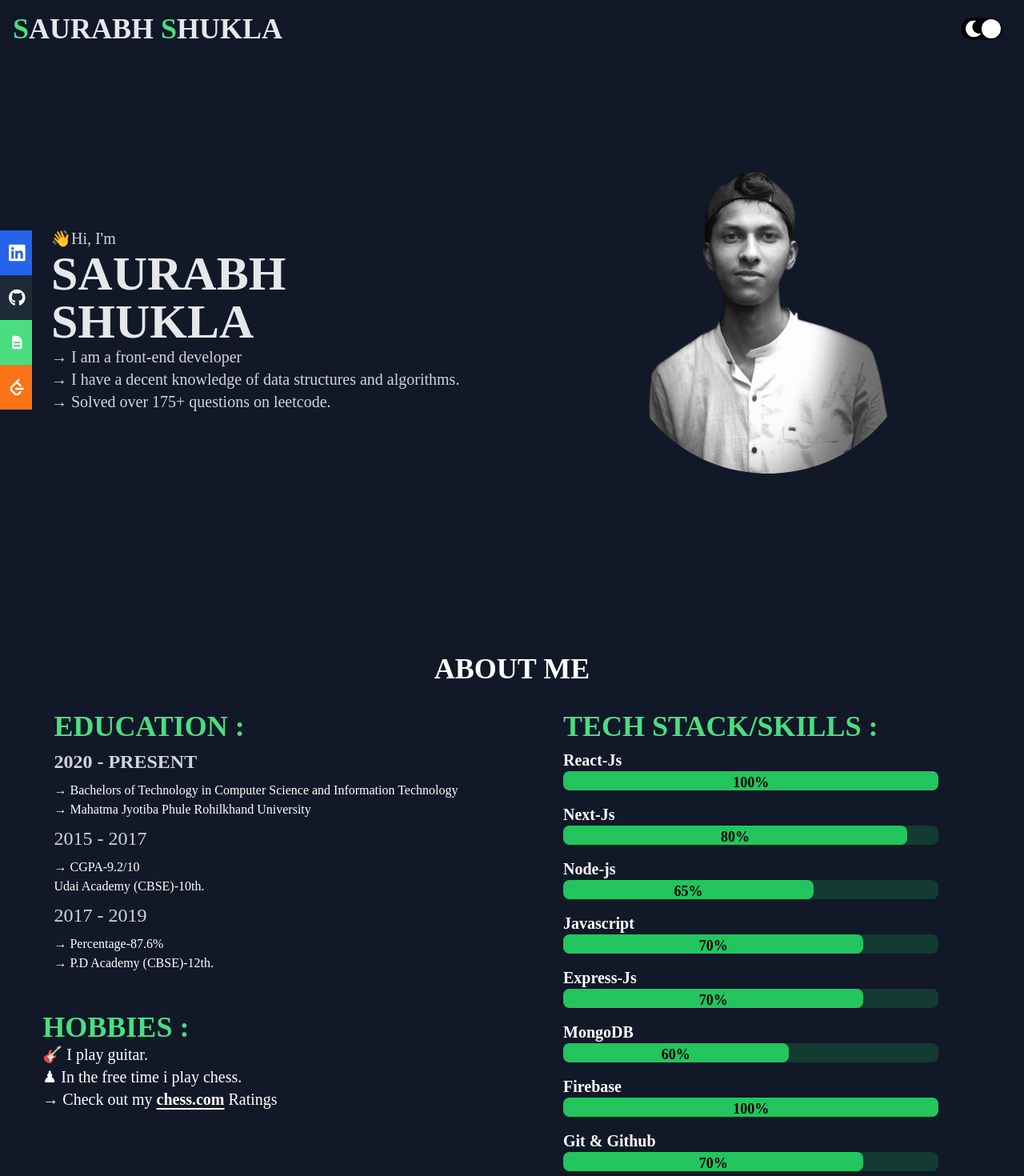
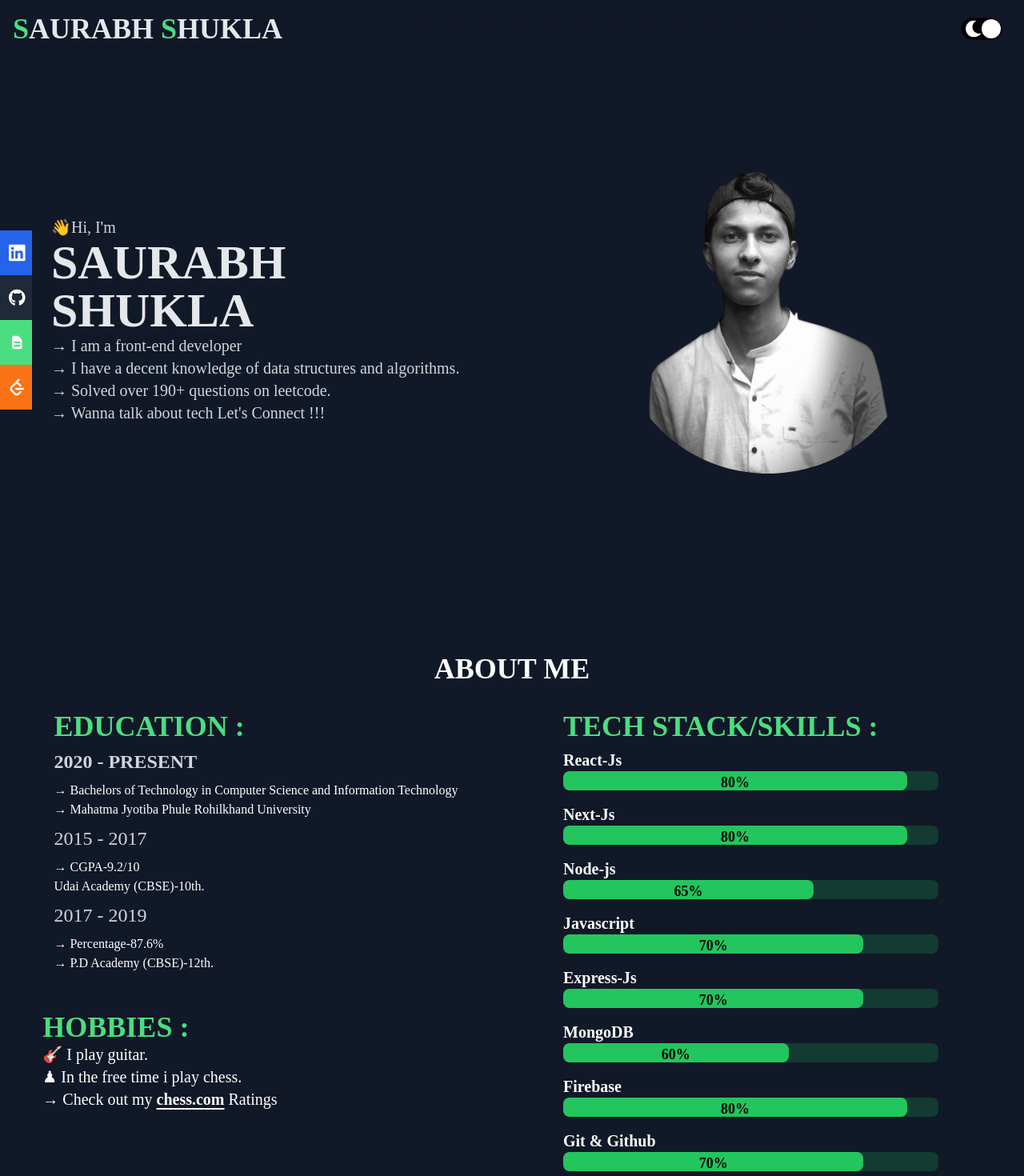
Before and after one commit to skinnyiam/portfolio, a React (Create React App) app: page / in a window 1280 px wide. Shown: the top 1470 px of the page at 80% size. Built offline with nearby package versions, Linux system fonts and the light colour scheme.

Commit message:
updated ui of front page

```diff
--- a/src/components/About.jsx
+++ b/src/components/About.jsx
@@ -94,7 +94,7 @@ const About = () => {
                   React-Js
                 </li>
                 <div className="h-6  w-11/12 bg-green-500/20  border-solid rounded-lg mb-2">
-                  <div className="h-6  w-6/6   bg-green-500 border-solid rounded-lg text-black text-lg font-bold text-center">100%</div>
+                  <div className="h-6  w-11/12   bg-green-500 border-solid rounded-lg text-black text-lg font-bold text-center">80%</div>
                 </div>
                 <li className="text-black dark:text-white font-bold text-base sm:text-lg lg:text-xl p-0 mt-2">
                   Next-Js
@@ -132,7 +132,7 @@ const About = () => {
                   Firebase
                 </li>
                 <div className="h-6 w-11/12 bg-green-500/20  border-solid rounded-lg mb-2">
-                  <div className="h-6  w-6/9    bg-green-500 border-solid rounded-lg text-black text-lg font-bold text-center">100%</div>
+                  <div className="h-6  w-11/12    bg-green-500 border-solid rounded-lg text-black text-lg font-bold text-center">80%</div>
                 </div>
 
                 <li className="text-black dark:text-white font-bold text-base sm:text-lg lg:text-xl p-0 mt-2">
--- a/src/components/Home.jsx
+++ b/src/components/Home.jsx
@@ -1,4 +1,5 @@
 import React from "react";
+import { FaInstagram } from "react-icons/fa";
 
 import Logo from "../asset/portrait.png";
 
@@ -29,8 +30,13 @@ const Home = () => {
           <p className="dark:text-gray-300 text-gray-700 text-sm sm:text-lg lg:text-xl">
             {"→ "}I have a decent knowledge of data structures and algorithms.
             <br />
-            {"→ "}Solved over 175+ questions on leetcode.
+            {"→ "}Solved over 190+ questions on leetcode.
           </p>
+
+          <p className="dark:text-gray-300 text-gray-700 text-sm sm:text-lg lg:text-xl">
+            {"→ "}Wanna talk about tech Let's Connect !!!
+          </p>
+
         </div>
       </div>
     </div>
```
